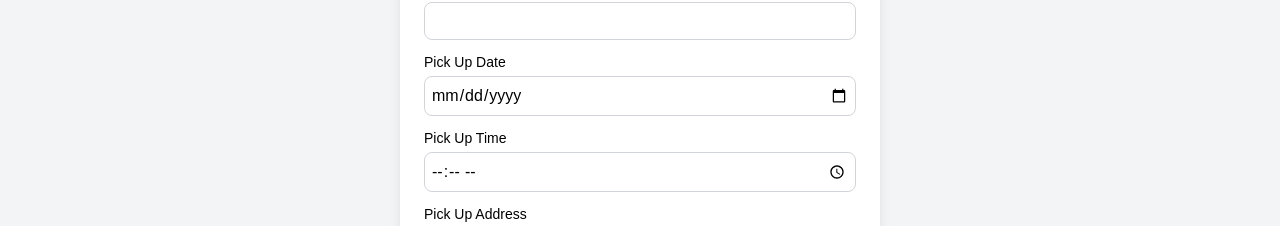
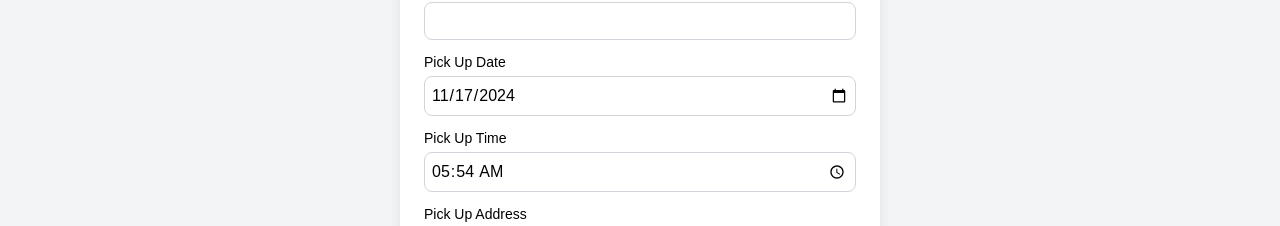
Before and after one commit to priteshrao3/tourandtravels, a Next.js app: page /vanbooking in a window 1280 px wide. Shown: the part 460-686 px from the top of the page. Built offline with nearby package versions, Linux system fonts and the light colour scheme.

Commit message:
app updated

```diff
--- a/app/vanbooking/page.jsx
+++ b/app/vanbooking/page.jsx
@@ -1,12 +1,11 @@
 'use client';
-import React, { useState, Suspense } from 'react';
+import React, { useState, useEffect, Suspense } from 'react';
 import Footer from '../homepage/footer';
 import NavigationBar from '../homepage/navigationbar';
 import { useSearchParams } from 'next/navigation';
 import axios from 'axios';
 
 function VanBooking() {
-    // Wrap the code that uses useSearchParams with Suspense
     const searchParams = useSearchParams();
 
     // Extract query parameters
@@ -23,11 +22,23 @@ function VanBooking() {
         date: '',
         time: '',
         message: '',
-        from_city: fromCity,  // added to send with the form
-        to_city: toCity,      // added to send with the form
-        van_name: vanName,    // added to send with the form
-        fare: fare,           // added to send with the form
+        from_city: fromCity,
+        to_city: toCity,
+        van_name: vanName,
+        fare: fare,
     });
+
+
+    useEffect(() => {
+        const now = new Date();
+        const formattedDate = now.toISOString().split('T')[0];
+        const formattedTime = now.toLocaleTimeString('en-GB', { hour: '2-digit', minute: '2-digit' });
+        setFormData(prevData => ({
+            ...prevData,
+            date: formattedDate,
+            time: formattedTime
+        }));
+    }, []);
 
     const [loading, setLoading] = useState(false);
     const [error, setError] = useState('');
@@ -42,17 +53,18 @@ function VanBooking() {
         event.preventDefault();
 
         const dataToSend = {
+            ...formData,
             name: formData.name,
             mobile: formData.mobile,
             email: formData.email,
             pickup_address: formData.pickup_address,
-            pickup_date: formData.date,   // already a string
-            pickup_time: formData.time,   // already a string
+            pickup_date: formData.date,
+            pickup_time: formData.time,
             message: formData.message,
             from_city: formData.from_city,
             to_city: formData.to_city,
             van_name: formData.van_name,
-            fare: parseFloat(formData.fare), // Ensure fare is a valid number
+            fare: parseFloat(formData.fare),
         };
 
         setLoading(true);  // Start loading indicator
@@ -78,6 +90,7 @@ function VanBooking() {
                     van_name: vanName,
                     fare: fare,
                 });
+
             } else {
                 setError('Failed to submit: ' + JSON.stringify(response.data));
             }
```
